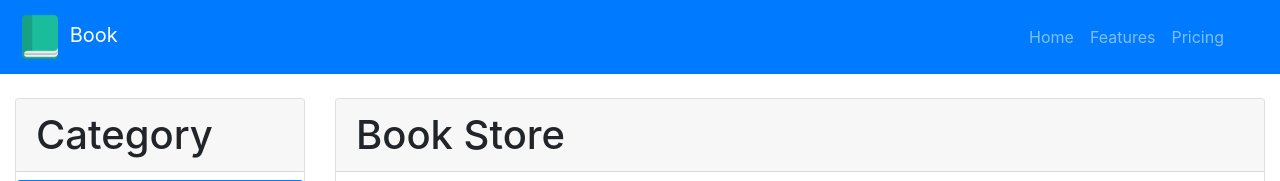
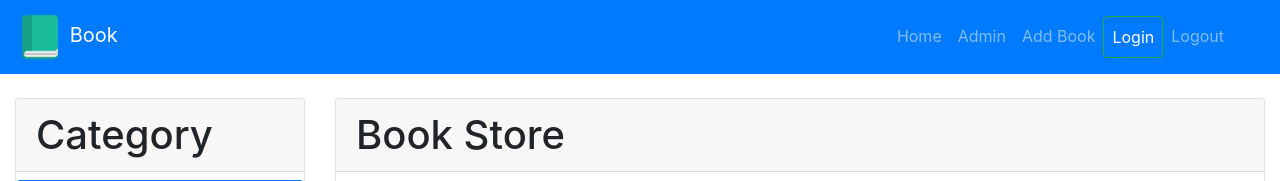
Before and after one commit to Nattawut-M/django-basic-book, a Django app: page / in a window 1280 px wide. Shown: the top 181 px of the page. Run offline with Django 3.2, Linux system fonts and the light colour scheme; data comes from the database, SQL or seed files in the repository; both versions use the stored data as it was after the commit.

Commit message:
<login, logout> [app/urls.py] add path to 'login' and 'logout'// [app/templates/account/login.html] add templates for login , show 'forms' from 'views.py' to login // [templates/app/nav.html] add 'link' to another 'path'//

```diff
--- a/book/urls.py
+++ b/book/urls.py
@@ -4,5 +4,7 @@ urlpatterns = [
     path('', views.index, name="home"),
     path('book_detail/<slug:slug>', views.book_detail, name='book-detail'),
     re_path(r'^book_add/$', views.book_add, name='book-add'),
+    path('login', views.login_view, name='login'),
+    path('logout', views.logout, name='logout'),
 
 ]
--- a/book/views.py
+++ b/book/views.py
@@ -11,6 +11,10 @@ from .forms import *
 from slugify import slugify
 # import messages
 from django.contrib import messages
+
+# forms and login, logout
+from django.contrib.auth import login, logout
+from django.contrib.auth.forms import UserCreationForm, AuthenticationForm
 
 # Create your views here.
 def index(request):
@@ -56,3 +60,11 @@ def book_add(request):
 def book_detail(request, slug):
     book = Book.objects.get(slug=slug)
     return render(request, 'book/book_detail.html', {'slug':slug, 'book':book})
+
+def login_view(request):
+    form = AuthenticationForm()
+    return render(request, 'account/login.html', {'form':form})
+
+def logout(request):
+
+    return render(request, 'account/logout.html')
--- a/templates/book/nav.html
+++ b/templates/book/nav.html
@@ -10,10 +10,16 @@
             <a class="nav-link" href="{% url 'book:home' %}">Home <span class="sr-only">(current)</span></a>
         </li>
         <li class="nav-item">
-            <a class="nav-link" href="#">Features</a>
+            <a class="nav-link" href="/admin">Admin</a>
         </li>
         <li class="nav-item">
-            <a class="nav-link" href="#">Pricing</a>
+            <a class="nav-link" href="{% url 'book:book-add' %}">Add Book</a>
+        </li>
+        <li class="nav-item">
+            <a class="nav-link btn btn-outline-success text-white" href="{% url 'book:login' %}">Login</a>
+        </li>
+        <li class="nav-item">
+            <a class="nav-link" href="{% url 'book:logout' %}">Logout</a>
         </li>
     </ul>
 </nav>
```
Also changed, not shown: templates/account/login.html (added, +18 -0 lines), templates/account/logout.html (added, +7 -0 lines), db.sqlite3.
